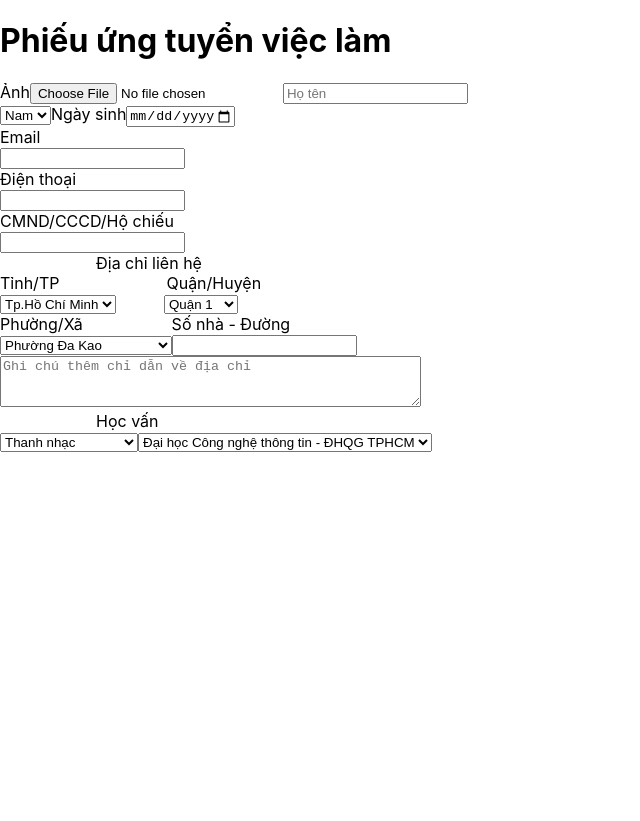
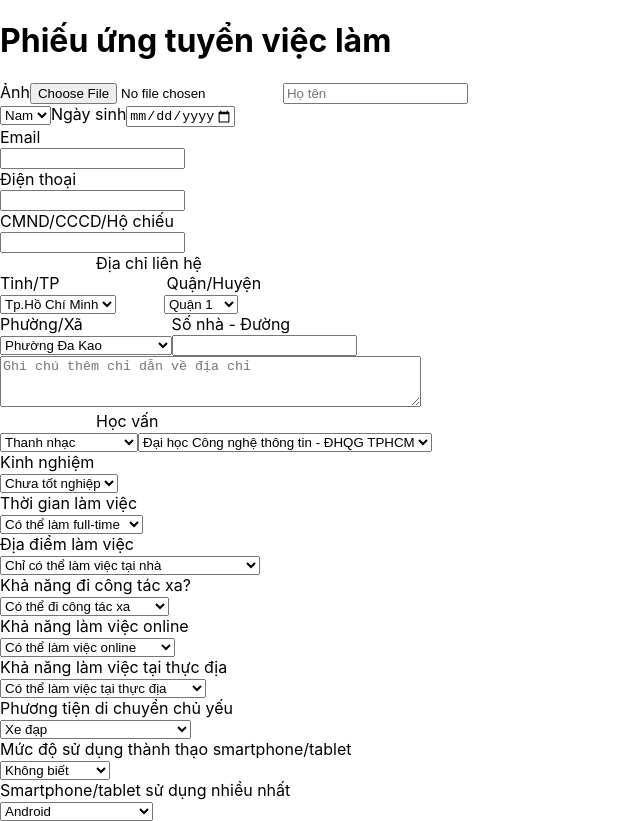
Before and after one commit to kelvinlien/reactjs-form, a React (Create React App) app: page / in a window 1280 px wide. Shown: the whole page, without its empty margins (0-640 px from the left). Before the commit the page ends 800 px from the top, so only its background shows below. Built offline with nearby package versions, Linux system fonts and the light colour scheme.

Commit message:
Fea: Complete select boxes

```diff
--- a/src/Form.js
+++ b/src/Form.js
@@ -82,7 +82,59 @@ class Form extends React.Component{
 							<option value = 'nvhcm'>Nhạc Viện TPHCM</option>
 						</select>
 					</span>
-
+					<div>Kinh nghiệm </div>
+					<select className = 'graduated'>
+						<option value = 'ctn'>Chưa tốt nghiệp</option>
+						<option value = 'dtn'>Đã tốt nghiệp</option>
+					</select>
+					<div>Thời gian làm việc</div>
+					<select className = 'working-time'>
+						<option value = 'ft'>Có thể làm full-time</option>
+						<option value = 'pt'>Có thể làm part-time</option>
+					</select>
+					<div>Địa điểm làm việc</div>
+					<select className = 'workplace'>
+						<option value = 'home'>Chỉ có thể làm việc tại nhà</option>
+						<option value = 'hcm'>Có thể làm việc tại Chi nhánh RTA HCM</option>
+						<option value = 'hn'>Có thể làm việc tại Chi nhánh RTA HAN</option>
+					</select>
+					<div>Khả năng đi công tác xa?</div>
+					<select className = 'travel'>
+						<option value = 'y'>Có thể đi công tác xa</option>
+						<option value = 'n'>Không thể đi công tác xa</option>
+					</select>
+					<div>Khả năng làm việc online</div>
+					<select className = 'online'>
+						<option value = 'y'>Có thể làm việc online</option>
+						<option value = 'n'>Không thể làm việc online</option>
+					</select>
+					<div>Khả năng làm việc tại thực địa</div>
+					<select className = 'field-work'>
+						<option value = 'y'>Có thể làm việc tại thực địa</option>
+						<option value = 'n'>Không thể làm việc tại thực địa</option>
+					</select>
+					<div>Phương tiện di chuyển chủ yếu</div>
+					<select className = 'transport'>
+						<option value = 'bicycle'>Xe đạp</option>
+						<option value = 'bike'>Xe máy</option>
+						<option value = 'bus'>Xe buýt</option>
+						<option value = 'grab'>Xe ôm</option>
+						<option value = 'walk'>Đi bộ</option>
+						<option value = 'no-need'>Không có nhu cầu di chuyển</option>
+					</select>
+					<div>Mức độ sử dụng thành thạo smartphone/tablet</div>
+					<select className = 'sm-fluency'>
+						<option value = 'no'>Không biết</option>
+						<option value = 'normal'>Bình thường</option>
+						<option value = 'very'>Rất thành thạo</option>
+					</select>
+					<div>Smartphone/tablet sử dụng nhiều nhất</div>
+					<select className = 'sm-os'>
+						<option value = 'android'>Android</option>
+						<option value = 'iOS'>iOS</option>
+						<option value = 'WP'>Windows Phone (WP)</option>
+						<option value = 'no'>Chưa dùng</option>
+					</select>
 				</form>
 				);
 	}
```
